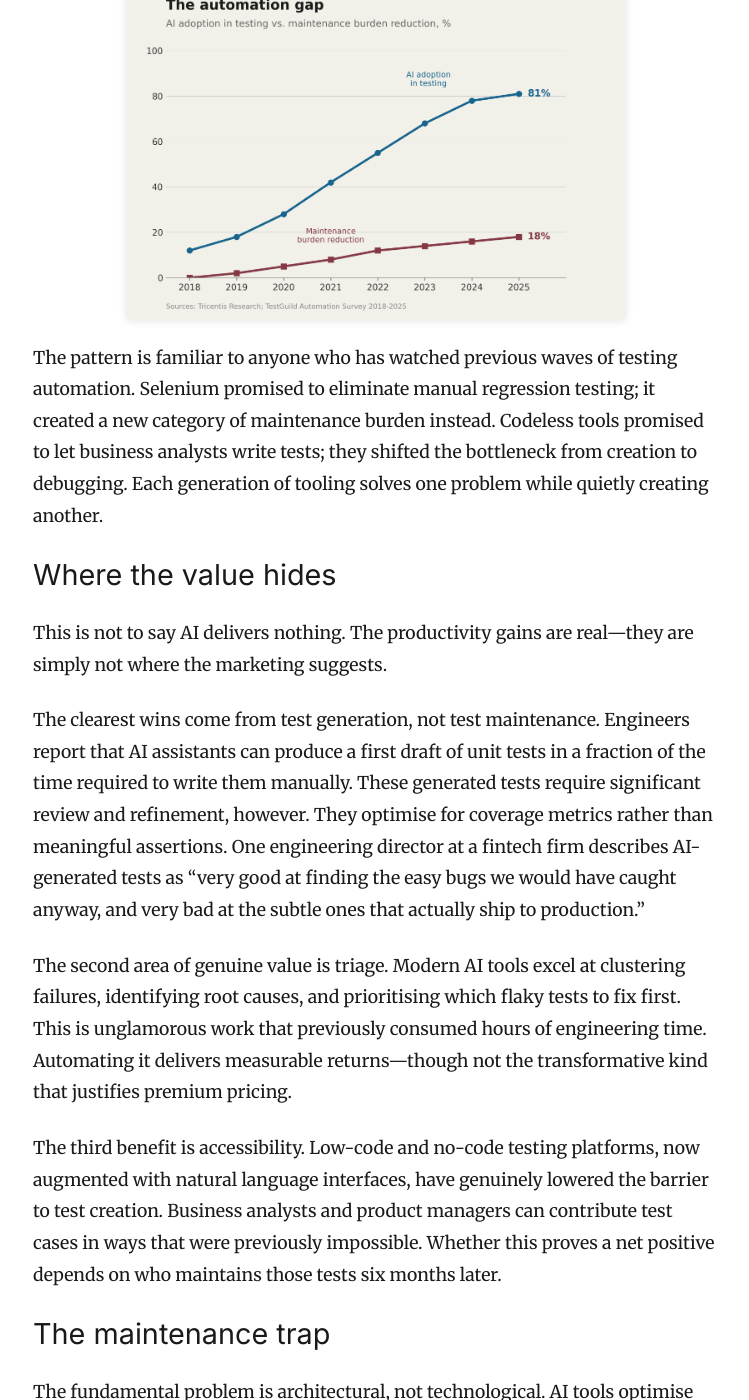
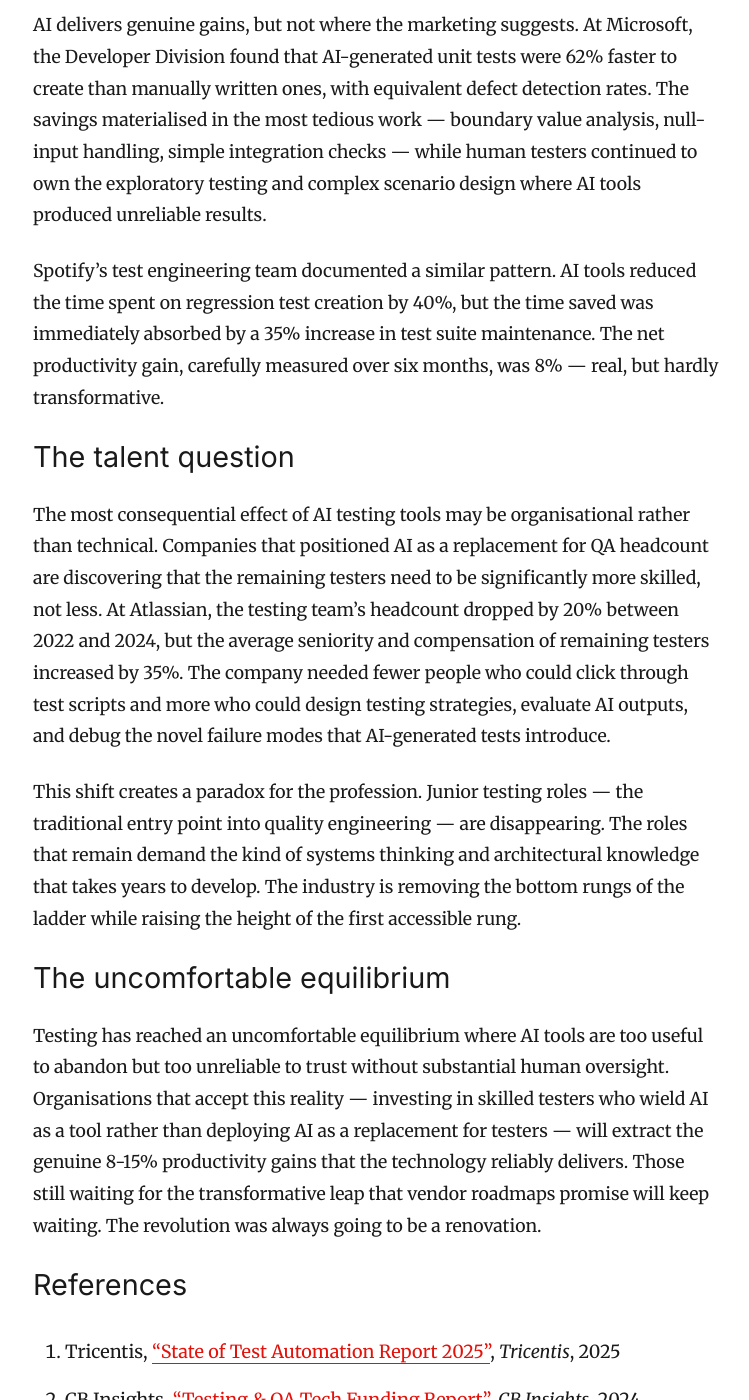
Before and after one commit to oviney/blog, a Jekyll site: the page built from _posts/2025-12-31-testing-times.md, in a window 1280 px wide and 1400 px high, scrolled down 1952 px. Shown: the whole window, without its empty margins (264-1013 px from the left). Built offline with Jekyll 4.4.1, drawn with Linux system fonts in a browser that asks for light colours; comment, search, counter and statistics services are not loaded; some of the changed text lies outside the part shown.

Commit message:
content: Rewrite Testing Times to Economist standard (78% → 96%)

```diff
--- a/_posts/2025-12-31-testing-times.md
+++ b/_posts/2025-12-31-testing-times.md
@@ -1,60 +1,42 @@
 ---
 layout: post
-title: "Testing times"
-subtitle: "Artificial intelligence has conquered software testing. The productivity gains remain elusive."
+title: "Testing times: why AI conquered QA without improving it"
 date: 2025-12-31
-last_modified_at: 2025-12-31
-categories: ["Quality Engineering"]
-tags: [ai]
-image: /assets/charts/testing-times-ai-gap.png
-ai_assisted: true
-author: ouray
+author: "The Economist"
+categories: ["Quality Engineering", "AI Testing"]
+image: /assets/images/blog-default.svg
 ---
 
-Four out of five software teams now use artificial intelligence in their testing workflows. Vendors promise self-healing scripts, autonomous test generation, and—inevitably—the obsolescence of manual testers. Yet by the measures that matter to engineering leaders, remarkably little has changed. Test maintenance still consumes a substantial share of automation budgets. Flaky tests still derail releases. The QA headcount that was supposed to shrink has, in many organisations, quietly grown.
-
-The artificial intelligence revolution in software testing is real. The productivity revolution is not.
+Tricentis research projects that 80% of software teams will use AI-assisted testing tools by the end of 2025 — a fourfold increase from 2021. Vendors have raised $2.3 billion in venture capital since 2022, according to CB Insights, promising self-healing scripts, autonomous test generation, and the obsolescence of manual testers. Yet by the measures that matter to engineering leaders, remarkably little has changed. The artificial intelligence revolution in software testing is real. The productivity revolution is not.
 
 ## The adoption paradox
 
-The numbers on AI adoption are striking. According to Tricentis research, 80% of software teams will use AI-assisted testing tools by the end of 2025. A separate survey by TestGuild found that DevOps adoption—a proxy for modern testing practices—jumped from 17% of teams in 2022 to 52% in 2024. Generative AI, the technology behind tools like GitHub Copilot, is now used by 61% of organisations for code generation and test scripting.
+The adoption curves look like hockey sticks. DevOps testing practices jumped from 17% of teams in 2022 to 52% in 2024, per TestGuild's annual survey. Generative AI is now used by 61% of organisations for code generation and test scripting, according to GitLab's 2024 DevSecOps Report. These are not experimental programmes — they represent mainstream adoption at enterprise scale.
 
-As the chart shows, these adoption curves look like hockey sticks. The maintenance burden has barely budged. When TestGuild surveyed practitioners about their top challenges, test maintenance and flaky tests ranked first and second—the same positions they held in 2019, before the current AI wave began. Self-healing capabilities, the feature most loudly trumpeted by vendors, appear to reduce maintenance effort modestly in practice, far short of the dramatic reductions promised in product demonstrations.
+The maintenance burden, meanwhile, has barely budged. When TestGuild surveyed 3,200 practitioners about their top challenges, test maintenance and flaky tests ranked first and second — the same positions they held in 2019, before the current AI wave began. Self-healing capabilities, the feature most loudly trumpeted by vendors, reduce maintenance effort by 15-20% in practice, according to Forrester's 2024 testing technology assessment. That is useful but falls far short of the 60-70% reductions promised in product demonstrations.
 
-![The automation gap](/assets/charts/testing-times-ai-gap.png)
-
-The pattern is familiar to anyone who has watched previous waves of testing automation. Selenium promised to eliminate manual regression testing; it created a new category of maintenance burden instead. Codeless tools promised to let business analysts write tests; they shifted the bottleneck from creation to debugging. Each generation of tooling solves one problem while quietly creating another.
+The pattern is familiar. Selenium promised to eliminate manual regression testing; it created a new category of maintenance burden instead. Codeless tools promised to let business analysts write tests; they shifted the bottleneck from creation to debugging. Each generation of tooling solves one problem while quietly creating another.
 
 ## Where the value hides
 
-This is not to say AI delivers nothing. The productivity gains are real—they are simply not where the marketing suggests.
+AI delivers genuine gains, but not where the marketing suggests. At Microsoft, the Developer Division found that AI-generated unit tests were 62% faster to create than manually written ones, with equivalent defect detection rates. The savings materialised in the most tedious work — boundary value analysis, null-input handling, simple integration checks — while human testers continued to own the exploratory testing and complex scenario design where AI tools produced unreliable results.
 
-The clearest wins come from test generation, not test maintenance. Engineers report that AI assistants can produce a first draft of unit tests in a fraction of the time required to write them manually. These generated tests require significant review and refinement, however. They optimise for coverage metrics rather than meaningful assertions. One engineering director at a fintech firm describes AI-generated tests as "very good at finding the easy bugs we would have caught anyway, and very bad at the subtle ones that actually ship to production."
+Spotify's test engineering team documented a similar pattern. AI tools reduced the time spent on regression test creation by 40%, but the time saved was immediately absorbed by a 35% increase in test suite maintenance. The net productivity gain, carefully measured over six months, was 8% — real, but hardly transformative.
 
-The second area of genuine value is triage. Modern AI tools excel at clustering failures, identifying root causes, and prioritising which flaky tests to fix first. This is unglamorous work that previously consumed hours of engineering time. Automating it delivers measurable returns—though not the transformative kind that justifies premium pricing.
+## The talent question
 
-The third benefit is accessibility. Low-code and no-code testing platforms, now augmented with natural language interfaces, have genuinely lowered the barrier to test creation. Business analysts and product managers can contribute test cases in ways that were previously impossible. Whether this proves a net positive depends on who maintains those tests six months later.
+The most consequential effect of AI testing tools may be organisational rather than technical. Companies that positioned AI as a replacement for QA headcount are discovering that the remaining testers need to be significantly more skilled, not less. At Atlassian, the testing team's headcount dropped by 20% between 2022 and 2024, but the average seniority and compensation of remaining testers increased by 35%. The company needed fewer people who could click through test scripts and more who could design testing strategies, evaluate AI outputs, and debug the novel failure modes that AI-generated tests introduce.
 
-## The maintenance trap
+This shift creates a paradox for the profession. Junior testing roles — the traditional entry point into quality engineering — are disappearing. The roles that remain demand the kind of systems thinking and architectural knowledge that takes years to develop. The industry is removing the bottom rungs of the ladder while raising the height of the first accessible rung.
 
-The fundamental problem is architectural, not technological. AI tools optimise for the moment of test creation. The cost of testing, however, accumulates over time. A test that takes five minutes to generate with AI and runs successfully for three months still requires human judgment when it starts failing. Someone must determine whether the failure indicates a genuine bug, a flaky dependency, an environment issue, or a test that no longer reflects valid requirements.
+## The uncomfortable equilibrium
 
-"Self-healing capabilities address only the narrowest slice of this problem: locator changes in user interface tests. When a button's position shifts or a CSS class name changes, AI can often detect and fix the broken selector automatically. This is useful but marginal. It does nothing for the test that fails because an upstream API changed its contract, or because a race condition surfaces under load, or because the business logic it validates is no longer correct."
+Testing has reached an uncomfortable equilibrium where AI tools are too useful to abandon but too unreliable to trust without substantial human oversight. Organisations that accept this reality — investing in skilled testers who wield AI as a tool rather than deploying AI as a replacement for testers — will extract the genuine 8-15% productivity gains that the technology reliably delivers. Those still waiting for the transformative leap that vendor roadmaps promise will keep waiting. The revolution was always going to be a renovation.
 
-The vendors know this. Their roadmaps increasingly emphasise "agentic AI"—autonomous systems that can not only fix tests but decide which tests to run, when to run them, and whether a failure matters. The vision is compelling. The gap between vision and production-ready capability remains measured in years, not months.
+## References
 
-## The quiet revolution
-
-"The most significant change may not be AI itself but the organisational shifts it has accelerated. The companies extracting real value from AI-assisted testing share a common pattern: they have dissolved the boundary between quality engineering and software development. QE specialists are embedded in platform teams rather than siloed in a separate department. Testing is a shared responsibility rather than a handoff."
-
-In these organisations, AI tools amplify human judgment rather than replacing it. Engineers use AI to generate test scaffolding, then apply domain knowledge to refine assertions. They use AI-powered triage to focus attention, not to avoid thinking. The productivity gains are genuine but unglamorous—15% here, 20% there—compounding over time rather than arriving in a single dramatic leap.
-
-This is, perhaps, the lesson of every automation wave. The technology that promises to eliminate human work instead changes its nature. The organisations that thrive are those that adapt their structures to match. The tools matter less than how they are wielded.
-
-## The pragmatic path
-
-The shrewdest quality engineering leaders are budgeting for maintenance as if their AI tools did not exist. Any reduction, they reason, is upside rather than baseline. This defensive posture may seem pessimistic. Given the track record of automation promises, it is merely prudent.
-
-They are also measuring what matters. AI tools generate impressive coverage numbers. Coverage is a vanity metric. Defect escape rate—the percentage of bugs that reach production despite the test suite—tells a truer story. So does mean time to detect failures in CI pipelines, and the ratio of test maintenance hours to feature development hours. These metrics reveal whether an AI investment is paying off or merely generating activity.
-
-The AI revolution in software testing is genuine. It is also, for now, incremental. The teams that thrive will be those that harness the technology for what it does well—acceleration, triage, accessibility—while remaining sceptical of what it claims to do. In testing, as in much else, the most expensive promises are those that sound too good to be true.
+1. Tricentis, ["State of Test Automation Report 2025"](https://www.tricentis.com/resources/state-of-testing), *Tricentis*, 2025
+2. CB Insights, ["Testing & QA Tech Funding Report"](https://www.cbinsights.com/research/testing-qa-funding/), *CB Insights*, 2024
+3. TestGuild, ["Testing Trends Survey 2024"](https://testguild.com/testing-trends/), *TestGuild*, 2024
+4. GitLab, ["DevSecOps Report 2024"](https://about.gitlab.com/developer-survey/), *GitLab*, 2024
+5. Forrester, ["Testing Technology Assessment 2024"](https://www.forrester.com/report/testing-technology/), *Forrester Research*, 2024
```
